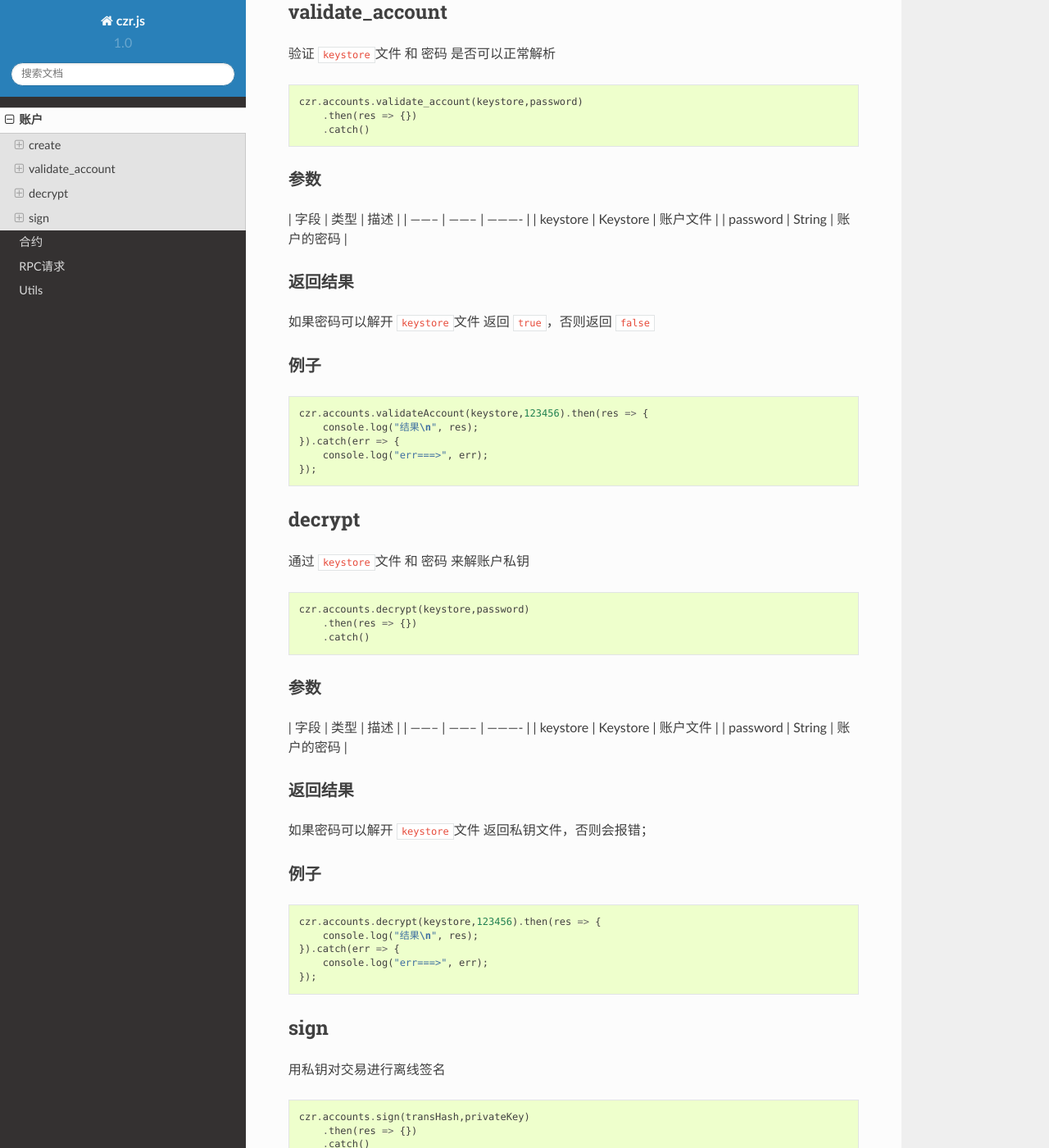
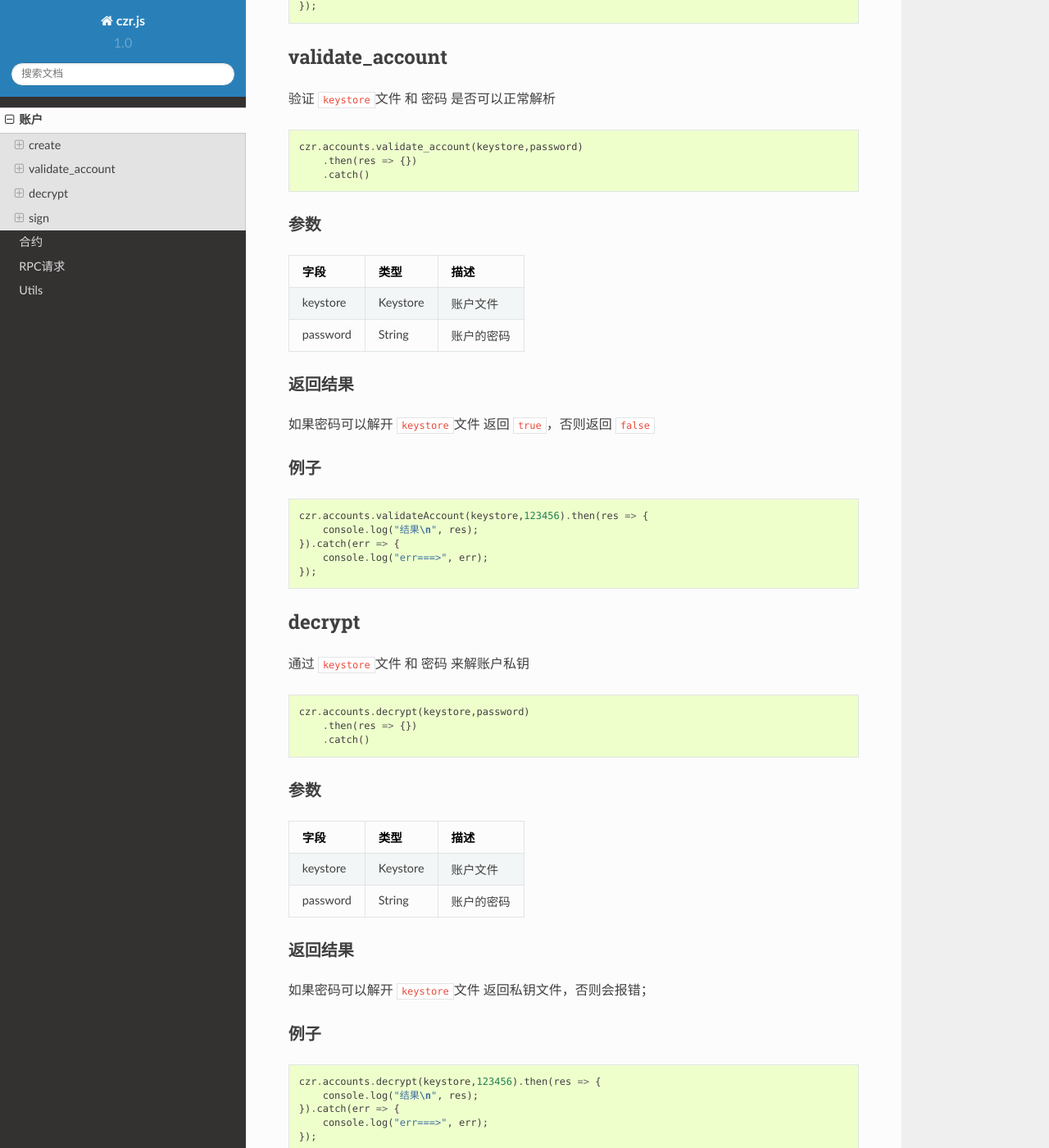
Before and after one commit to canonchain/czr.js, a Sphinx documentation site: the page built from docs/source/Account.md, in a window 1280 px wide and 1400 px high, scrolled down 780 px. Shown: the whole window at 82% size. Built offline with Sphinx 7.4.7 and the Read the Docs theme 2.0.0, drawn with Linux system fonts in a browser that asks for light colours; some of the changed text lies outside the part shown.

Commit message:
Support markdown table

```diff
--- a/docs/conf.py
+++ b/docs/conf.py
@@ -31,7 +31,9 @@ source_parsers = {
 # Add any Sphinx extension module names here, as strings. They can be
 # extensions coming with Sphinx (named 'sphinx.ext.*') or your custom
 # ones.
-extensions = []
+extensions = [
+  'sphinx_markdown_tables'
+]
 
 # Add any paths that contain templates here, relative to this directory.
 templates_path = ['_templates']
--- /dev/null
+++ b/docs/requirements.txt
@@ -0,0 +1 @@
+sphinx_markdown_tables
```
